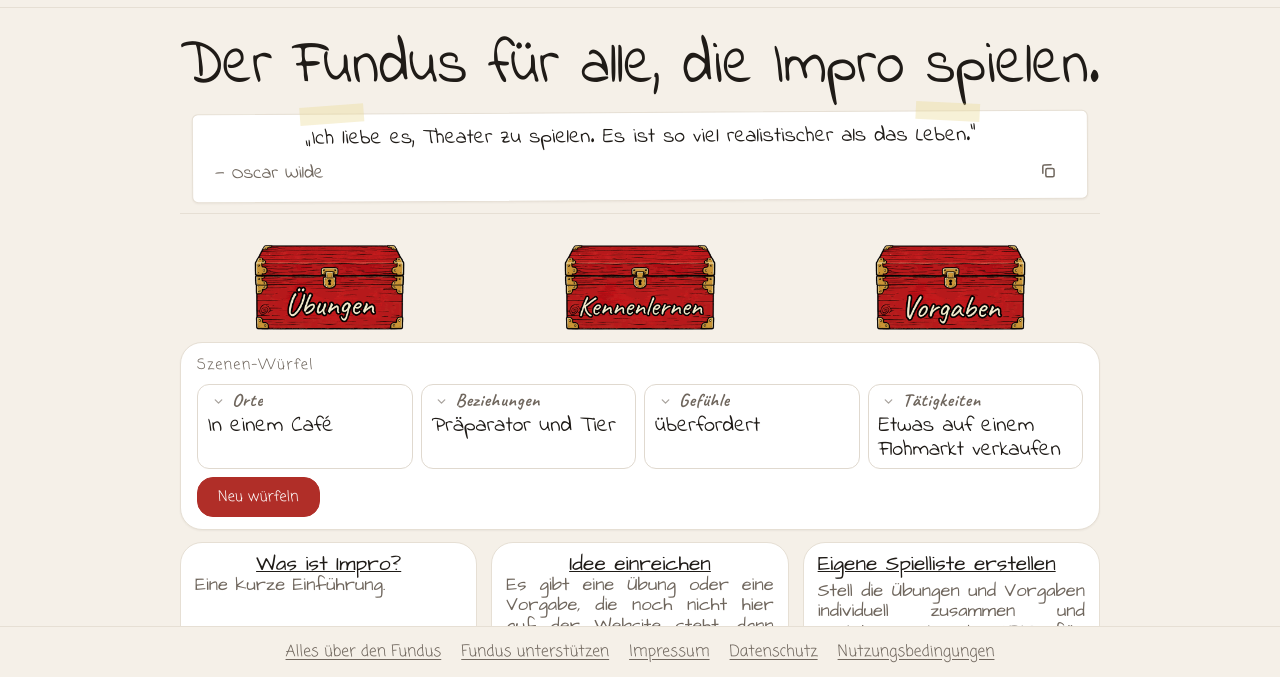
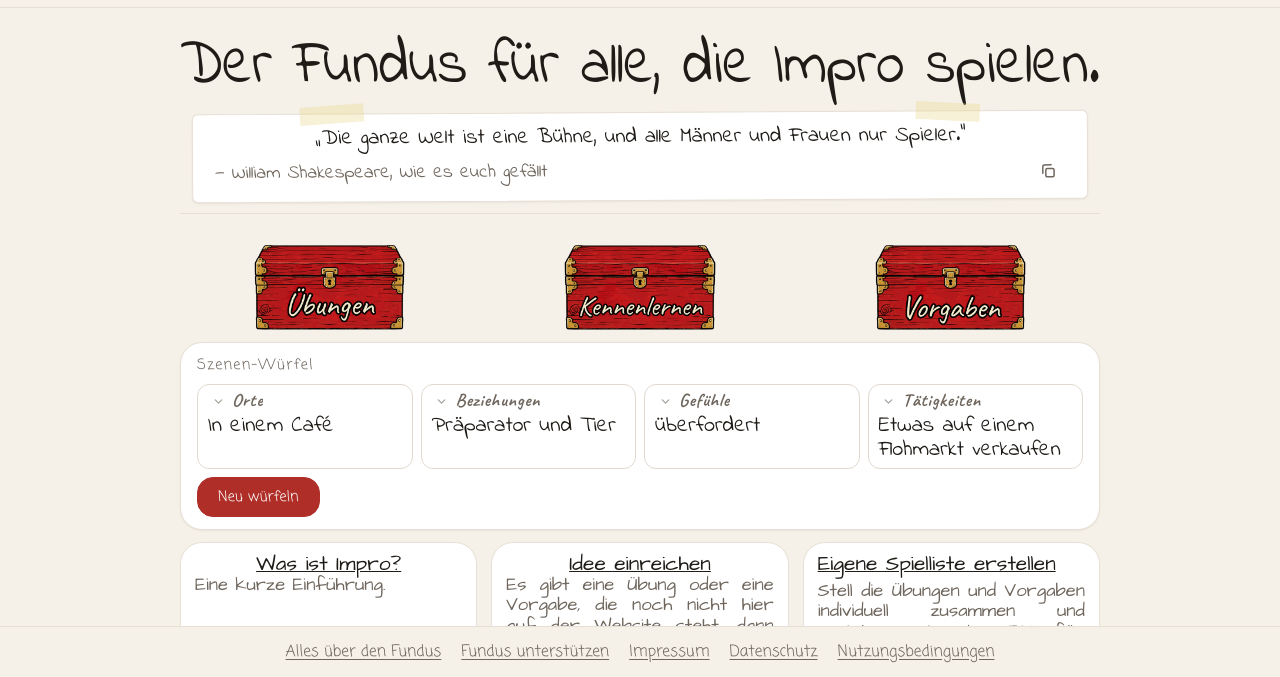
Before and after one commit to Kimi12-05/impro-fundus, a plain HTML site: page index.html in a window 1280 px wide. Shown: the part 123-800 px from the top of the page. Drawn offline with Linux system fonts and the light colour scheme; no server answers.

Commit message:
Seiten neu gebaut (automatisch)

```diff
--- a/index.html
+++ b/index.html
@@ -50,7 +50,7 @@
 <div class="shell">
   <aside class="side" id="side" aria-label="Hauptmenü"></aside>
   <main id="main" class="home" data-statisch="1"><div class="inner"><h1 class="ttl"><svg viewBox="0 0 920 80" role="img" aria-label="Der Fundus für alle, die Impro spielen."><text x="0" y="62" textLength="920" lengthAdjust="spacingAndGlyphs">Der Fundus für alle, die Impro spielen.</text></svg></h1>
-    <div class="quote"><span class="tape l"></span><span class="tape r"></span><p>„Ich liebe es, Theater zu spielen. Es ist so viel realistischer als das Leben.“</p><div class="qfoot"><span class="meta">— Oscar Wilde</span><button class="copybtn" data-quote="1" data-txt="„Ich liebe es, Theater zu spielen. Es ist so viel realistischer als das Leben.“ – Oscar Wilde" aria-label="Zitat kopieren" title="Zitat kopieren"><svg viewBox="0 0 24 24" fill="none" stroke="currentColor" stroke-width="2" stroke-linecap="round" stroke-linejoin="round"><rect x="9" y="9" width="11" height="11" rx="2"></rect><path d="M5 15V6a2 2 0 0 1 2-2h9"></path></svg></button></div></div>
+    <div class="quote"><span class="tape l"></span><span class="tape r"></span><p>„Die ganze Welt ist eine Bühne, und alle Männer und Frauen nur Spieler.“</p><div class="qfoot"><span class="meta">— William Shakespeare, Wie es euch gefällt</span><button class="copybtn" data-quote="1" data-txt="„Die ganze Welt ist eine Bühne, und alle Männer und Frauen nur Spieler.“ – William Shakespeare, Wie es euch gefällt" aria-label="Zitat kopieren" title="Zitat kopieren"><svg viewBox="0 0 24 24" fill="none" stroke="currentColor" stroke-width="2" stroke-linecap="round" stroke-linejoin="round"><rect x="9" y="9" width="11" height="11" rx="2"></rect><path d="M5 15V6a2 2 0 0 1 2-2h9"></path></svg></button></div></div>
     <hr class="sep">
     <div class="chests">
       <a class="chest" data-go="kats" aria-label="Übungen" href="/uebungen/"><span class="cbox"><img class="zu" src="/kiste-uebungen.png" alt="Übungen"><img class="auf" src="/kiste-uebungen-offen.png" alt="" aria-hidden="true"></span></a>
```
